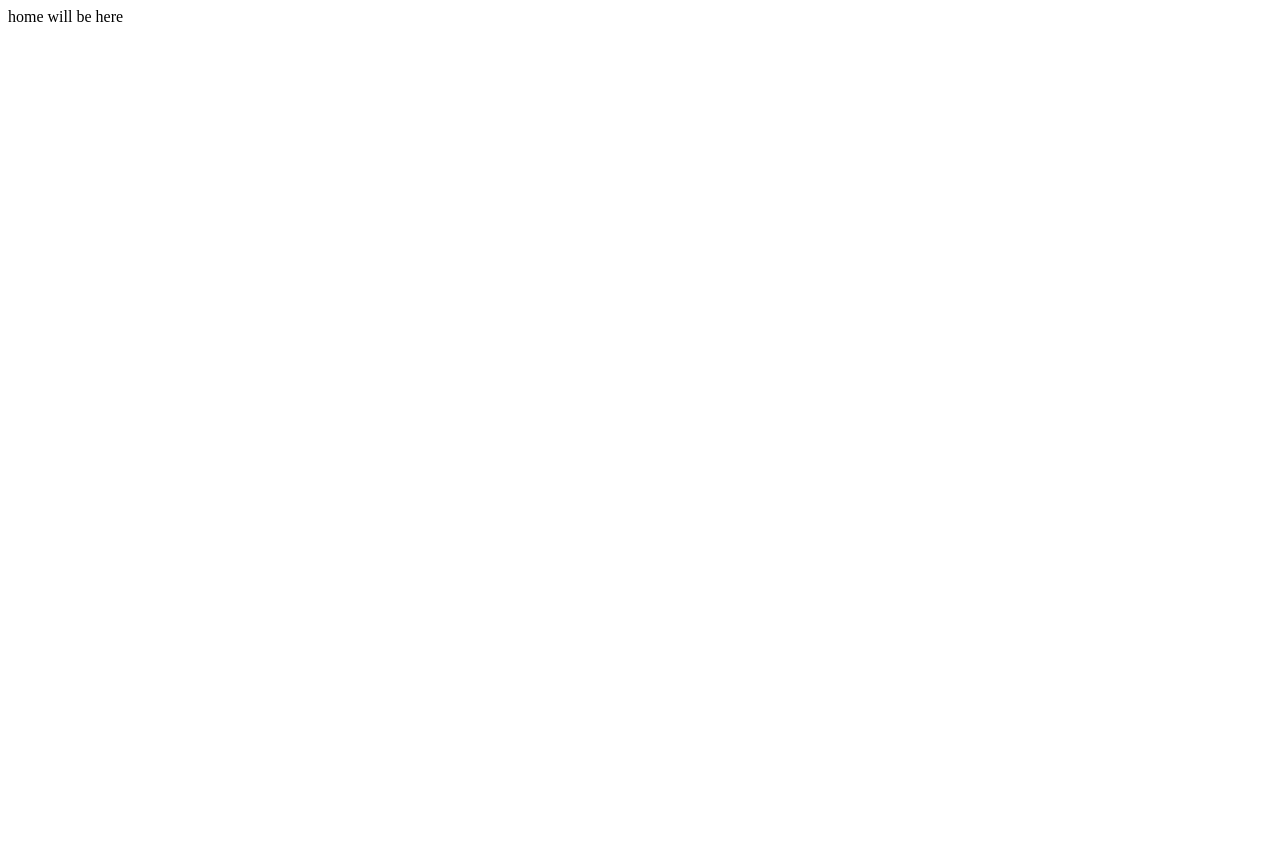
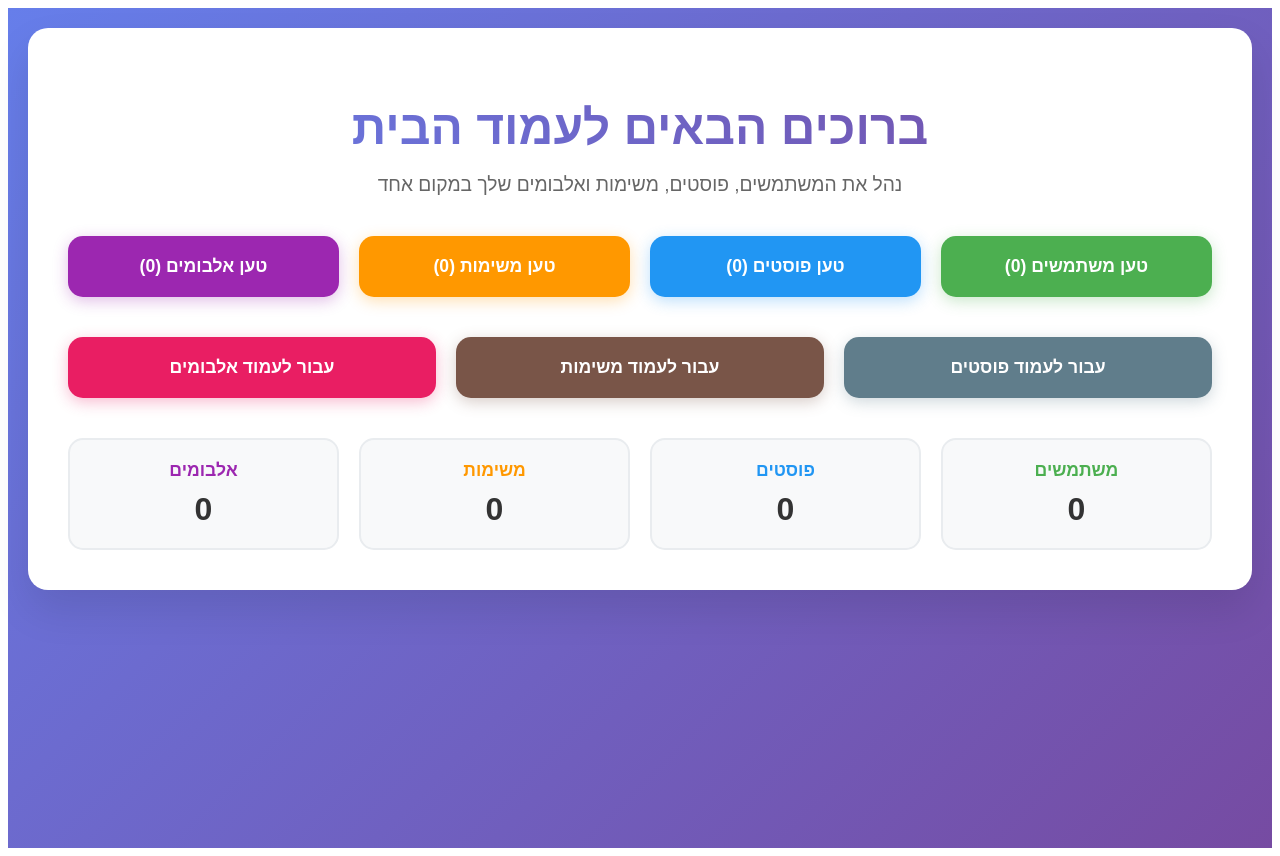
Before and after one commit to yaelnavee/React_Advanced, a React (Create React App) app in the folder client/: page /home in a window 1280 px wide. Before the commit the page ends 800 px from the top, so only its background shows below. Built offline with nearby package versions, Linux system fonts and the light colour scheme.

Commit message:
home page with css

```diff
--- /dev/null
+++ b/client/src/Home.css
@@ -0,0 +1,248 @@
+/* עמוד הבית - סגנונות כלליים */
+.home-container {
+  min-height: 100vh;
+  background: linear-gradient(135deg, #667eea 0%, #764ba2 100%);
+  padding: 20px;
+  font-family: 'Arial', sans-serif;
+  direction: rtl;
+}
+
+.home-content {
+  max-width: 1200px;
+  margin: 0 auto;
+  background-color: white;
+  border-radius: 20px;
+  box-shadow: 0 20px 40px rgba(0, 0, 0, 0.1);
+  padding: 40px;
+  text-align: center;
+}
+
+/* כותרות */
+.home-title {
+  font-size: 3rem;
+  color: #333;
+  margin-bottom: 10px;
+  background: linear-gradient(45deg, #667eea, #764ba2);
+  -webkit-background-clip: text;
+  -webkit-text-fill-color: transparent;
+  background-clip: text;
+}
+
+.home-subtitle {
+  font-size: 1.2rem;
+  color: #666;
+  margin-bottom: 40px;
+}
+
+/* הודעות */
+.message {
+  padding: 15px;
+  border-radius: 10px;
+  margin-bottom: 20px;
+  font-weight: 500;
+}
+
+.loading-message {
+  background-color: #e3f2fd;
+  border: 1px solid #2196f3;
+  color: #1976d2;
+}
+
+.error-message {
+  background-color: #ffebee;
+  border: 1px solid #f44336;
+  color: #d32f2f;
+}
+
+/* רשת כפתורים */
+.buttons-grid {
+  display: grid;
+  grid-template-columns: repeat(auto-fit, minmax(250px, 1fr));
+  gap: 20px;
+  margin-bottom: 40px;
+}
+
+/* כפתורים כלליים */
+.action-button,
+.nav-button {
+  padding: 20px;
+  font-size: 1.1rem;
+  color: white;
+  border: none;
+  border-radius: 15px;
+  cursor: pointer;
+  transition: all 0.3s ease;
+  font-weight: 600;
+  text-transform: none;
+}
+
+/* אפקטי hover לכפתורים */
+.action-button:hover,
+.nav-button:hover {
+  transform: translateY(-3px);
+}
+
+/* כפתורי פעולה - צבעים */
+.users-button {
+  background-color: #4CAF50;
+  box-shadow: 0 4px 15px rgba(76, 175, 80, 0.3);
+}
+
+.users-button:hover {
+  box-shadow: 0 6px 20px rgba(76, 175, 80, 0.4);
+}
+
+.posts-button {
+  background-color: #2196F3;
+  box-shadow: 0 4px 15px rgba(33, 150, 243, 0.3);
+}
+
+.posts-button:hover {
+  box-shadow: 0 6px 20px rgba(33, 150, 243, 0.4);
+}
+
+.todos-button {
+  background-color: #FF9800;
+  box-shadow: 0 4px 15px rgba(255, 152, 0, 0.3);
+}
+
+.todos-button:hover {
+  box-shadow: 0 6px 20px rgba(255, 152, 0, 0.4);
+}
+
+.albums-button {
+  background-color: #9C27B0;
+  box-shadow: 0 4px 15px rgba(156, 39, 176, 0.3);
+}
+
+.albums-button:hover {
+  box-shadow: 0 6px 20px rgba(156, 39, 176, 0.4);
+}
+
+/* כפתורי ניווט - צבעים */
+.posts-nav {
+  background-color: #607D8B;
+  box-shadow: 0 4px 15px rgba(96, 125, 139, 0.3);
+}
+
+.posts-nav:hover {
+  box-shadow: 0 6px 20px rgba(96, 125, 139, 0.4);
+}
+
+.todos-nav {
+  background-color: #795548;
+  box-shadow: 0 4px 15px rgba(121, 85, 72, 0.3);
+}
+
+.todos-nav:hover {
+  box-shadow: 0 6px 20px rgba(121, 85, 72, 0.4);
+}
+
+.albums-nav {
+  background-color: #E91E63;
+  box-shadow: 0 4px 15px rgba(233, 30, 99, 0.3);
+}
+
+.albums-nav:hover {
+  box-shadow: 0 6px 20px rgba(233, 30, 99, 0.4);
+}
+
+/* רשת סטטיסטיקות */
+.stats-grid {
+  display: grid;
+  grid-template-columns: repeat(auto-fit, minmax(200px, 1fr));
+  gap: 20px;
+  margin-top: 30px;
+}
+
+/* כרטיסי סטטיסטיקה */
+.stat-card {
+  padding: 20px;
+  background-color: #f8f9fa;
+  border-radius: 15px;
+  border: 2px solid #e9ecef;
+  transition: transform 0.3s ease;
+}
+
+.stat-card:hover {
+  transform: translateY(-2px);
+  box-shadow: 0 4px 12px rgba(0, 0, 0, 0.1);
+}
+
+.stat-card h3 {
+  margin: 0 0 10px 0;
+  font-size: 1.1rem;
+}
+
+.stat-card p {
+  font-size: 2rem;
+  margin: 0;
+  color: #333;
+  font-weight: bold;
+}
+
+/* צבעי כותרות בסטטיסטיקות */
+.users-stat h3 {
+  color: #4CAF50;
+}
+
+.posts-stat h3 {
+  color: #2196F3;
+}
+
+.todos-stat h3 {
+  color: #FF9800;
+}
+
+.albums-stat h3 {
+  color: #9C27B0;
+}
+
+/* רספונסיביות */
+@media (max-width: 768px) {
+  .home-content {
+    padding: 20px;
+  }
+
+  .home-title {
+    font-size: 2rem;
+  }
+
+  .home-subtitle {
+    font-size: 1rem;
+  }
+
+  .buttons-grid {
+    grid-template-columns: 1fr;
+    gap: 15px;
+  }
+
+  .stats-grid {
+    grid-template-columns: repeat(2, 1fr);
+    gap: 15px;
+  }
+
+  .action-button,
+  .nav-button {
+    padding: 15px;
+    font-size: 1rem;
+  }
+}
+
+@media (max-width: 480px) {
+  .home-container {
+    padding: 10px;
+  }
+
+  .home-title {
+    font-size: 1.5rem;
+  }
+
+  .stats-grid {
+    grid-template-columns: 1fr;
+  }
+
+  .stat-card p {
+    font-size: 1.5rem;
+  }
+}
--- a/client/src/Home.jsx
+++ b/client/src/Home.jsx
@@ -1,6 +1,192 @@
+import { useState } from 'react';
+import { useNavigate } from 'react-router-dom';
+import './Home.css';
+
 function Home() {
+  const [users, setUsers] = useState([]);
+  const [posts, setPosts] = useState([]);
+  const [todos, setTodos] = useState([]);
+  const [albums, setAlbums] = useState([]);
+  const [loading, setLoading] = useState(false);
+  const [error, setError] = useState(null);
+
+  const navigate = useNavigate();
+
+  // פונקציה לטעינת משתמשים
+  const loadUsers = async () => {
+    setLoading(true);
+    setError(null);
+    try {
+      const response = await fetch('http://localhost:3000/users');
+      if (!response.ok) throw new Error('Failed to fetch users');
+      const data = await response.json();
+      setUsers(data);
+    } catch (err) {
+      setError('שגיאה בטעינת המשתמשים');
+      console.error(err);
+    } finally {
+      setLoading(false);
+    }
+  };
+
+  // פונקציה לטעינת פוסטים
+  const loadPosts = async () => {
+    setLoading(true);
+    setError(null);
+    try {
+      const response = await fetch('http://localhost:3000/posts');
+      if (!response.ok) throw new Error('Failed to fetch posts');
+      const data = await response.json();
+      setPosts(data);
+    } catch (err) {
+      setError('שגיאה בטעינת הפוסטים');
+      console.error(err);
+    } finally {
+      setLoading(false);
+    }
+  };
+
+  // פונקציה לטעינת משימות
+  const loadTodos = async () => {
+    setLoading(true);
+    setError(null);
+    try {
+      const response = await fetch('http://localhost:3000/todos');
+      if (!response.ok) throw new Error('Failed to fetch todos');
+      const data = await response.json();
+      setTodos(data);
+    } catch (err) {
+      setError('שגיאה בטעינת המשימות');
+      console.error(err);
+    } finally {
+      setLoading(false);
+    }
+  };
+
+  // פונקציה לטעינת אלבומים
+  const loadAlbums = async () => {
+    setLoading(true);
+    setError(null);
+    try {
+      const response = await fetch('http://localhost:3000/albums');
+      if (!response.ok) throw new Error('Failed to fetch albums');
+      const data = await response.json();
+      setAlbums(data);
+    } catch (err) {
+      setError('שגיאה בטעינת האלבומים');
+      console.error(err);
+    } finally {
+      setLoading(false);
+    }
+  };
+
+  // פונקציה לניווט לעמודים שונים
+  const navigateToPage = (page) => {
+    navigate(`/${page}`);
+  };
+
   return (
-    <>home will be here</>
+    <div className="home-container">
+      <div className="home-content">
+        {/* כותרת ראשית */}
+        <h1 className="home-title">ברוכים הבאים לעמוד הבית</h1>
+
+        <p className="home-subtitle">
+          נהל את המשתמשים, פוסטים, משימות ואלבומים שלך במקום אחד
+        </p>
+
+        {/* הודעות שגיאה וטעינה */}
+        {loading && (
+          <div className="message loading-message">
+            טוען נתונים...
+          </div>
+        )}
+
+        {error && (
+          <div className="message error-message">
+            {error}
+          </div>
+        )}
+
+        {/* כפתורי טעינת נתונים */}
+        <div className="buttons-grid">
+          <button
+            onClick={loadUsers}
+            className="action-button users-button"
+          >
+            טען משתמשים ({users.length})
+          </button>
+
+          <button
+            onClick={loadPosts}
+            className="action-button posts-button"
+          >
+            טען פוסטים ({posts.length})
+          </button>
+
+          <button
+            onClick={loadTodos}
+            className="action-button todos-button"
+          >
+            טען משימות ({todos.length})
+          </button>
+
+          <button
+            onClick={loadAlbums}
+            className="action-button albums-button"
+          >
+            טען אלבומים ({albums.length})
+          </button>
+        </div>
+
+        {/* כפתורי ניווט */}
+        <div className="buttons-grid">
+          <button
+            onClick={() => navigateToPage('posts')}
+            className="nav-button posts-nav"
+          >
+            עבור לעמוד פוסטים
+          </button>
+
+          <button
+            onClick={() => navigateToPage('todos')}
+            className="nav-button todos-nav"
+          >
+            עבור לעמוד משימות
+          </button>
+
+          <button
+            onClick={() => navigateToPage('albums')}
+            className="nav-button albums-nav"
+          >
+            עבור לעמוד אלבומים
+          </button>
+        </div>
+
+        {/* סטטיסטיקות מהירות */}
+        <div className="stats-grid">
+          <div className="stat-card users-stat">
+            <h3>משתמשים</h3>
+            <p>{users.length}</p>
+          </div>
+
+          <div className="stat-card posts-stat">
+            <h3>פוסטים</h3>
+            <p>{posts.length}</p>
+          </div>
+
+          <div className="stat-card todos-stat">
+            <h3>משימות</h3>
+            <p>{todos.length}</p>
+          </div>
+
+          <div className="stat-card albums-stat">
+            <h3>אלבומים</h3>
+            <p>{albums.length}</p>
+          </div>
+        </div>
+      </div>
+    </div>
   );
 }
 
```
Also changed, not shown: 1 other file (tests, documents, lock files or other folders).
